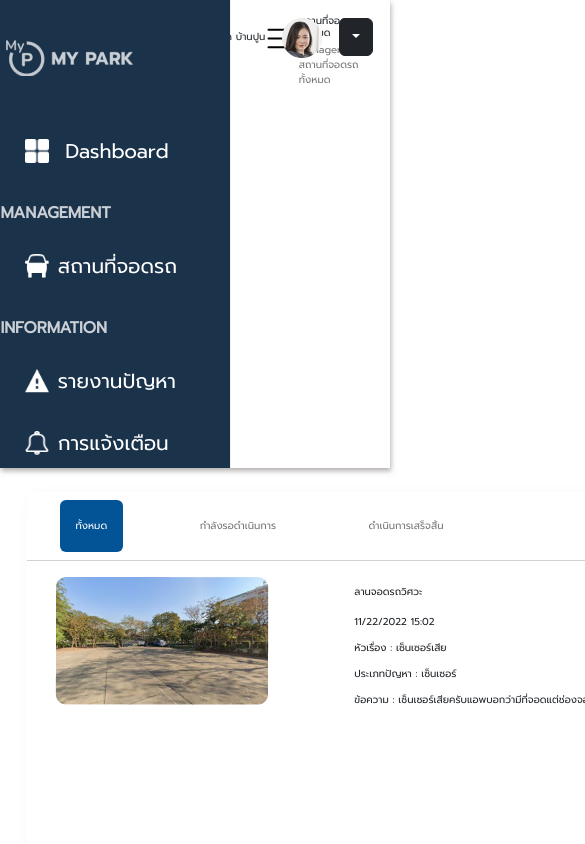
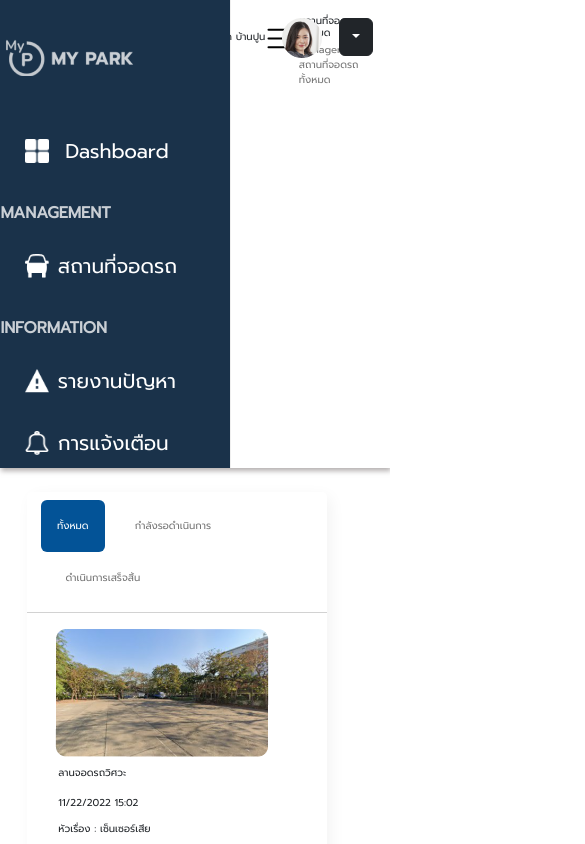
Before and after one commit to MyparkTU/fronted-web, a React (Create React App) app: page /Park in a window 390 px wide. Shown: the top 844 px of the page, 585 px wide, since content can reach past the window. Built offline with nearby package versions, Linux system fonts and the light colour scheme.

Commit message:
add resposive tablepark

```diff
--- a/src/components/ParkTable.js
+++ b/src/components/ParkTable.js
@@ -48,7 +48,7 @@ function ParkTable() {
           <Col >
           <img src={ParkImage} style={{position:"absolute"}}/>
           </Col>
-          <Col xs = {3} style = {{marginLeft:"150px"}}>
+          <Col xs = {3} className ="detailall">
           <text className="park-name">
           ลานจอดรถวิศวะ
           </text>
@@ -64,10 +64,10 @@ function ParkTable() {
           </text>
           </Col >
           <Col xs={2}>
-          <text className="status-park" style={{marginLeft:"70px"}}>สถานะ :  รอการตรวจสอบ </text>
+          <text className="status-park" >สถานะ :  รอการตรวจสอบ </text>
           </Col>
           <Col xs={4} >
-            <text className="status-button" style={{marginLeft:"80px"}}>
+            <text className="status-button">
           เปลี่ยนสถานะ
           </text>
           </Col>
--- a/src/components/UserInfo.js
+++ b/src/components/UserInfo.js
@@ -24,7 +24,7 @@ function UserInfo() {
         <p className='username' >ปี๊ด บ้านปูน</p>
 
     <img src = {image} width="40px" height="40px" style={{borderradius: "100px"}} className="userimg"/>
-    <DropdownButton id="dropdown-basic-button" variant="dark" className="dropdown" color='FFFFF'>
+    <DropdownButton id="dropdown-basic-button" variant="dark" className="dropdown" color='FFFFF' >
       <Dropdown.Item href="#/action-1">เกี่ยวกับผู้ใช้</Dropdown.Item>
       <Dropdown.Item href="#/action-2">ชื่อผู้ใช้    Admin_001</Dropdown.Item>
       <Dropdown.Item href="/login">Log out</Dropdown.Item>
--- a/src/styles/NewReport.css
+++ b/src/styles/NewReport.css
@@ -74,3 +74,20 @@ text-fill-color: transparent;
   display: flex;
   flex-direction: row;
 }
+@media screen and (max-width: 768px) {
+  .carboxstyle{
+    width: 250px;
+    margin-top: 5%;
+    margin-left: 17%;
+  }
+  .columreport{
+    display: flex;
+  flex-direction: column;
+  margin-right: 50%;
+  }
+  .moterboxstyle{
+    width: 250px;
+    margin-top: 5%;
+    margin-left: 17%;
+  }
+}
--- a/src/styles/Park.css
+++ b/src/styles/Park.css
@@ -17,6 +17,7 @@
     display: flex;
     flex-direction: column;
 }
+
 @media screen and (max-width: 768px) {
     .headerlabelparkpage{
         font-size: 10px;
--- a/src/styles/Report.css
+++ b/src/styles/Report.css
@@ -35,6 +35,7 @@
 
 
 .status-park{
+    margin-left:70px;
     background-color:#FFF0CA;
     color:#C58E00;
     font-family:Promptlight;
@@ -46,6 +47,8 @@
 }
 
 .status-button{
+
+    margin-left:80px;
     background-color:#035397;
     color:#FFF;
     font-family:Promptlight;
@@ -96,3 +99,45 @@
 
 
 }
+.detailall{
+    position:absolute;
+
+    margin-left: 350px;
+}
+
+@media screen and (max-width: 768px) {
+.destopic {
+    display: flex;
+    flex-direction: column;
+
+}
+.card-park{
+    width: 300px;
+    height: 1000px;
+}
+.detailall{
+    width: 400px;
+
+    margin-left: 1%;
+
+    margin-top: 43%;
+}
+.status-park{
+    width: 110px;
+    position: absolute;
+    margin-top: 90% ;
+    margin-left: -3%;
+
+
+
+}
+.status-button{
+    width: 110px;
+    position: absolute;
+    margin-top: 90% ;
+    margin-left: 48%;
+
+
+}
+
+}
--- a/src/styles/UserInfo.css
+++ b/src/styles/UserInfo.css
@@ -74,6 +74,7 @@
 .dropdown{
     margin-right: 25px;
     color: aliceblue;
+
 }
 @media screen and (max-width: 768px) {
     .username{
@@ -84,4 +85,6 @@
     .userimg{
         margin-right: 15%;
     }
+
+
   }
```
